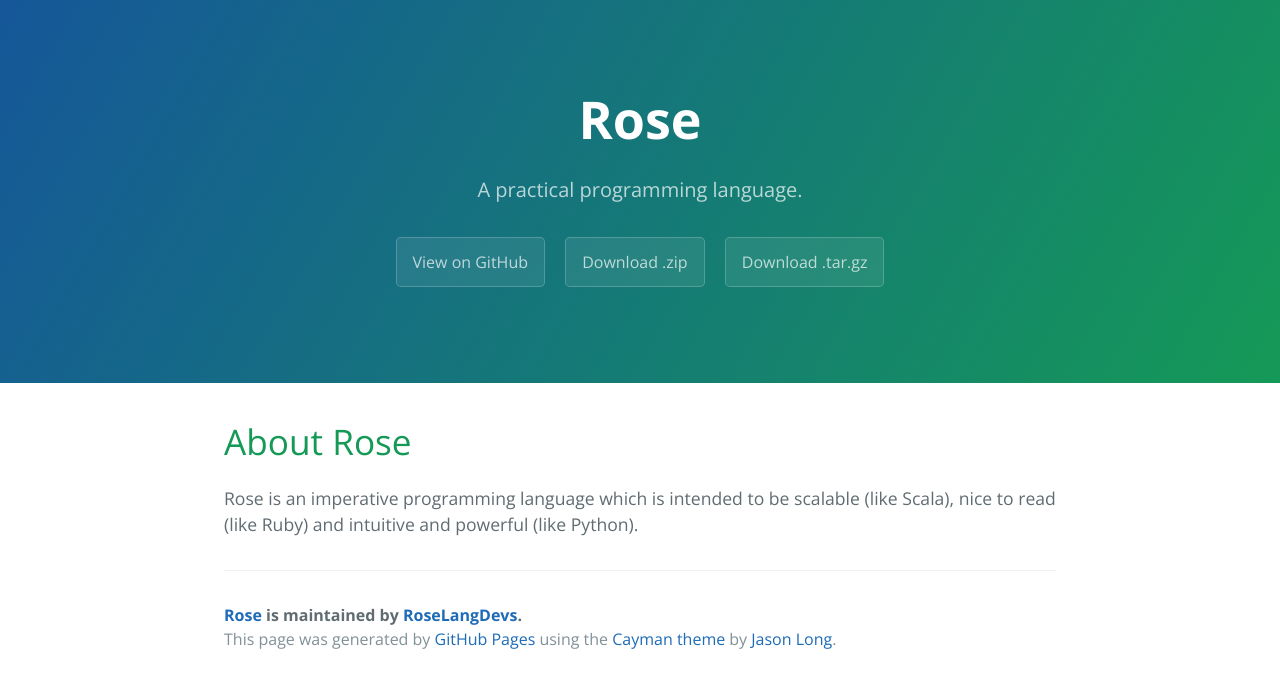
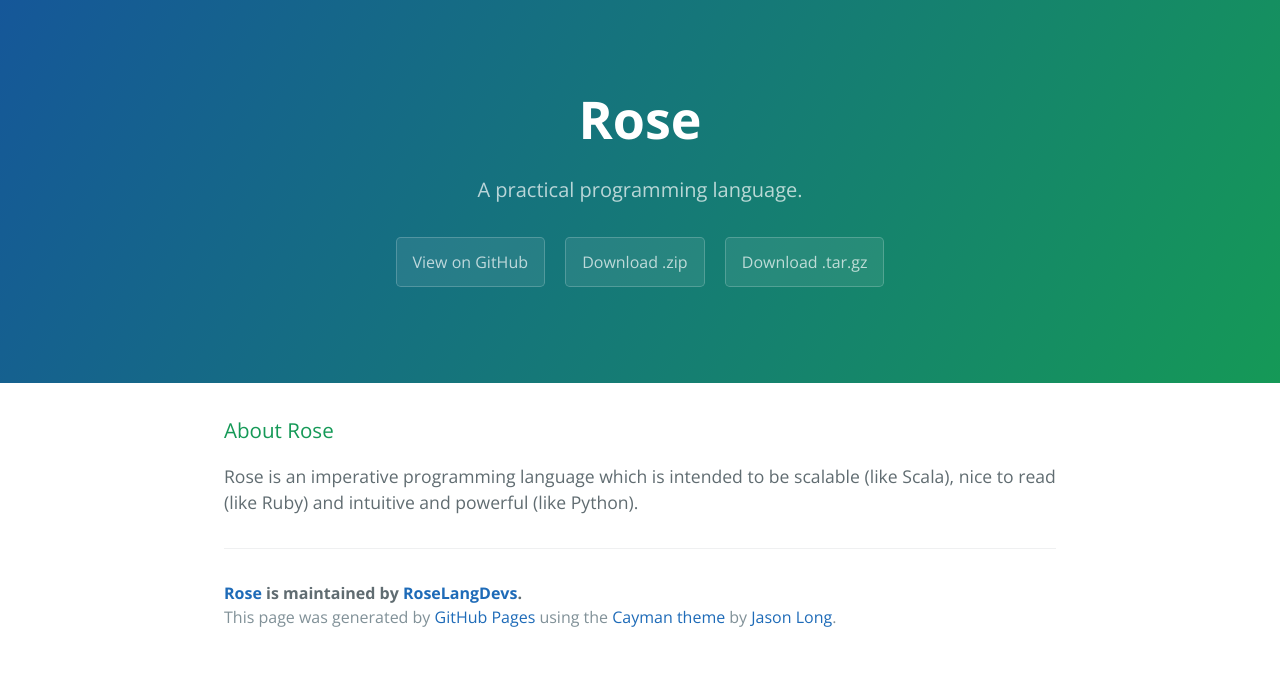
Before and after one commit to RoseLangDevs/roselang, a plain HTML site: page index.html in a window 1280 px wide. Drawn offline with nearby package versions, Linux system fonts and the light colour scheme.

Commit message:
Update index.html

```diff
--- a/index.html
+++ b/index.html
@@ -19,7 +19,7 @@
     </section>
 
     <section class="main-content">
-      <h1>About Rose</h1>
+      <h3>About Rose</h3>
       <p>
         Rose is an imperative programming language which is intended to be scalable (like Scala), nice to read (like Ruby)
         and intuitive and powerful (like Python).
```
